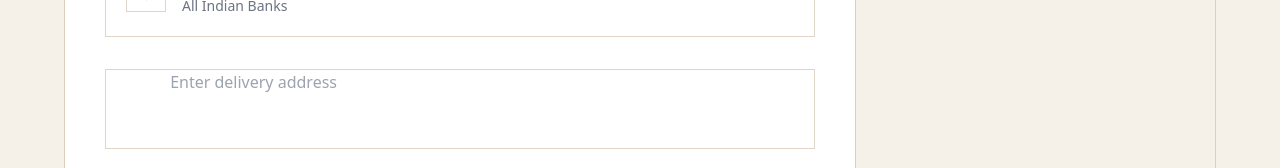
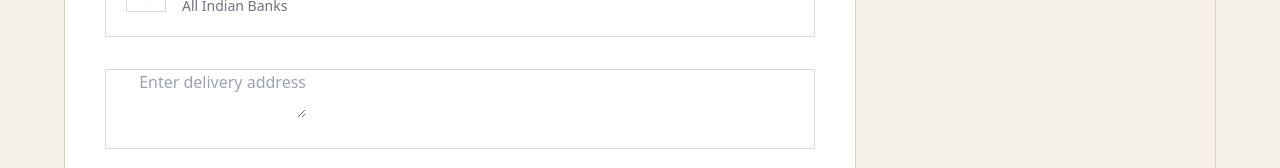
Before and after one commit to A-rsha/velaura, a React app: page /payment in a window 1280 px wide. Shown: the part 525-693 px from the top of the page. Built offline with nearby package versions, Linux system fonts and the light colour scheme; no server answers; the HTML template or start-up script is replaced by a standard one.

Commit message:
update Payment.jsx

```diff
--- a/src/pages/Payments.jsx
+++ b/src/pages/Payments.jsx
@@ -308,7 +308,7 @@ function Payments() {
 
                                                 border-[#DED5C8]
                                                 bg-white">
-                                <input value={ShippingAddress}
+                                <textarea value={ShippingAddress}
                                     className=" text-black text-right"
                                     type="text"
                                     placeholder="Enter delivery address" onChange={(e) => setShippingAddress(e.target.value)}
```
